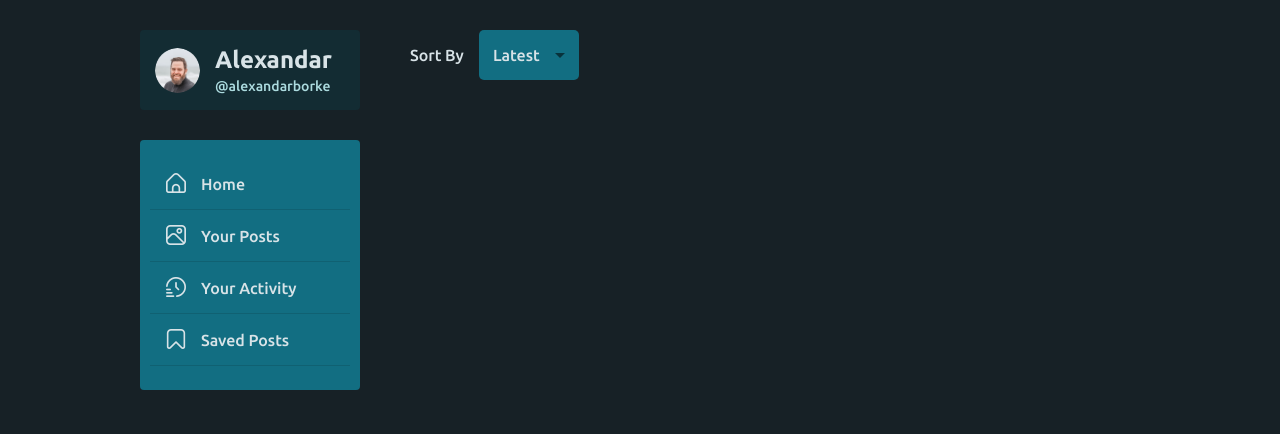
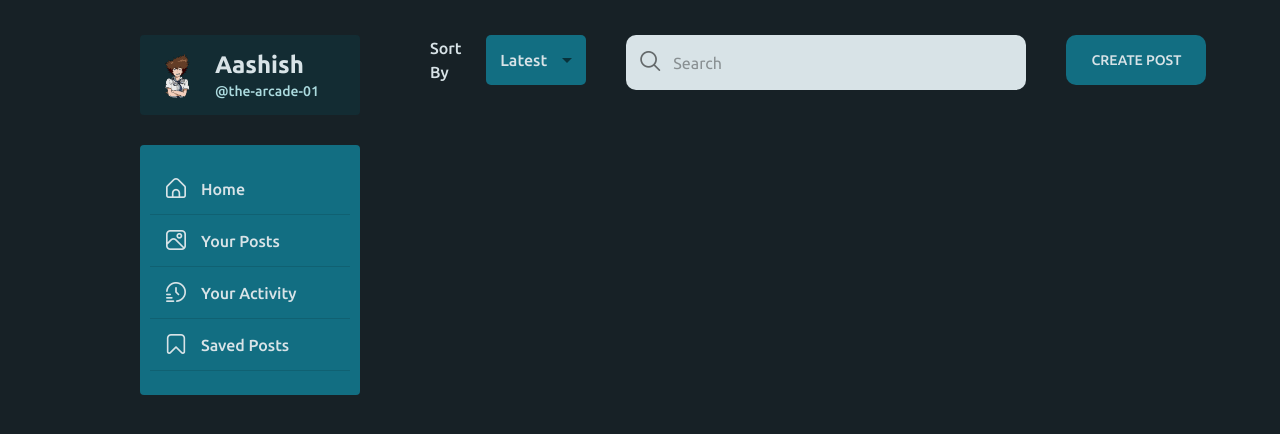
Before and after one commit to the-arcade-01/Sociot, a React (Create React App) app: page / in a window 1280 px wide. Shown: the top 434 px of the page. Built offline with nearby package versions, Linux system fonts and the light colour scheme.

Commit message:
sort search and create post ui done

```diff
--- a/src/components/Layout.js
+++ b/src/components/Layout.js
@@ -5,6 +5,9 @@ import Paper from "@mui/material/Paper";
 import Avatar from "@mui/material/Avatar";
 import List from "@mui/material/List";
 import ListItem from "@mui/material/ListItem";
+import TextField from "@mui/material/TextField";
+import InputAdornment from "@mui/material/InputAdornment";
+import Button from "@mui/material/Button";
 
 import Box from "@mui/material/Box";
 import MenuItem from "@mui/material/MenuItem";
@@ -51,9 +54,22 @@ const Layout = ({ children }) => {
     },
   ];
   const [sortBy, setSortBy] = useState("latest");
+  const [search, setSearch] = useState("");
+
+  const onSubmit = (e) => {
+    e.preventDefault();
+    console.log(search, sortBy);
+    setSearch("");
+  };
 
   return (
-    <div style={{ padding: "30px 140px", display: "flex", gap: "50px" }}>
+    <div
+      style={{
+        margin: "35px 140px",
+        display: "flex",
+        gap: "70px",
+      }}
+    >
       <section>
         <Paper
           sx={{
@@ -70,18 +86,18 @@ const Layout = ({ children }) => {
         >
           <Avatar
             alt="avatar"
-            src="images/UA6.png"
+            src="images/taichi.png"
             sx={{ width: 45, height: 45, cursor: "pointer" }}
           />
           <div>
             <Typography variant="h5" sx={{ fontWeight: "600" }}>
-              Alexandar
+              Aashish
             </Typography>
             <Typography
               variant="body2"
               sx={{ fontWeight: "500", cursor: "pointer", color: "#acdbdf" }}
             >
-              @alexandarborke
+              @the-arcade-01
             </Typography>
           </div>
         </Paper>
@@ -118,7 +134,14 @@ const Layout = ({ children }) => {
           </List>
         </Paper>
       </section>
-      <section>
+      <section
+        style={{
+          display: "flex",
+          justifyContent: "space-between",
+          alignItems: "flex-start",
+          gap: "40px",
+        }}
+      >
         <div
           style={{
             display: "flex",
@@ -135,6 +158,59 @@ const Layout = ({ children }) => {
           </Typography>
           <SortSelect sortBy={sortBy} setSortBy={setSortBy} />
         </div>
+        <form autoComplete="off" onSubmit={onSubmit}>
+          <FormControl>
+            <TextField
+              placeholder="Search"
+              sx={{
+                background: "#d8e3e7",
+                color: "#132c33",
+                fontWeight: "500",
+                height: "55px",
+                width: "400px",
+                borderRadius: "10px",
+                "& .MuiOutlinedInput-notchedOutline": {
+                  border: "none",
+                },
+                "&:hover .MuiOutlinedInput-notchedOutline": {
+                  border: "none",
+                },
+                "& .Mui-focused .MuiOutlinedInput-notchedOutline": {
+                  border: "none",
+                },
+                "& .Mui-disabled .MuiOutlinedInput-notchedOutline": {
+                  border: "none",
+                },
+              }}
+              InputProps={{
+                startAdornment: (
+                  <InputAdornment position="start">
+                    <i
+                      className="fi fi-rr-search"
+                      style={{ fontSize: "20px", paddingRight: "5px" }}
+                    />
+                  </InputAdornment>
+                ),
+              }}
+              value={search}
+              onChange={(e) => setSearch(e.target.value)}
+            />
+          </FormControl>
+        </form>
+        <Button
+          sx={{
+            background: "#126e82",
+            color: "#d8e3e7",
+            width: "150px",
+            height: "50px",
+            borderRadius: "10px",
+            "&:hover": {
+              background: "#132c33",
+            },
+          }}
+        >
+          Create Post
+        </Button>
       </section>
     </div>
   );
```
Also changed, not shown: public/images/taichi.png (added).
